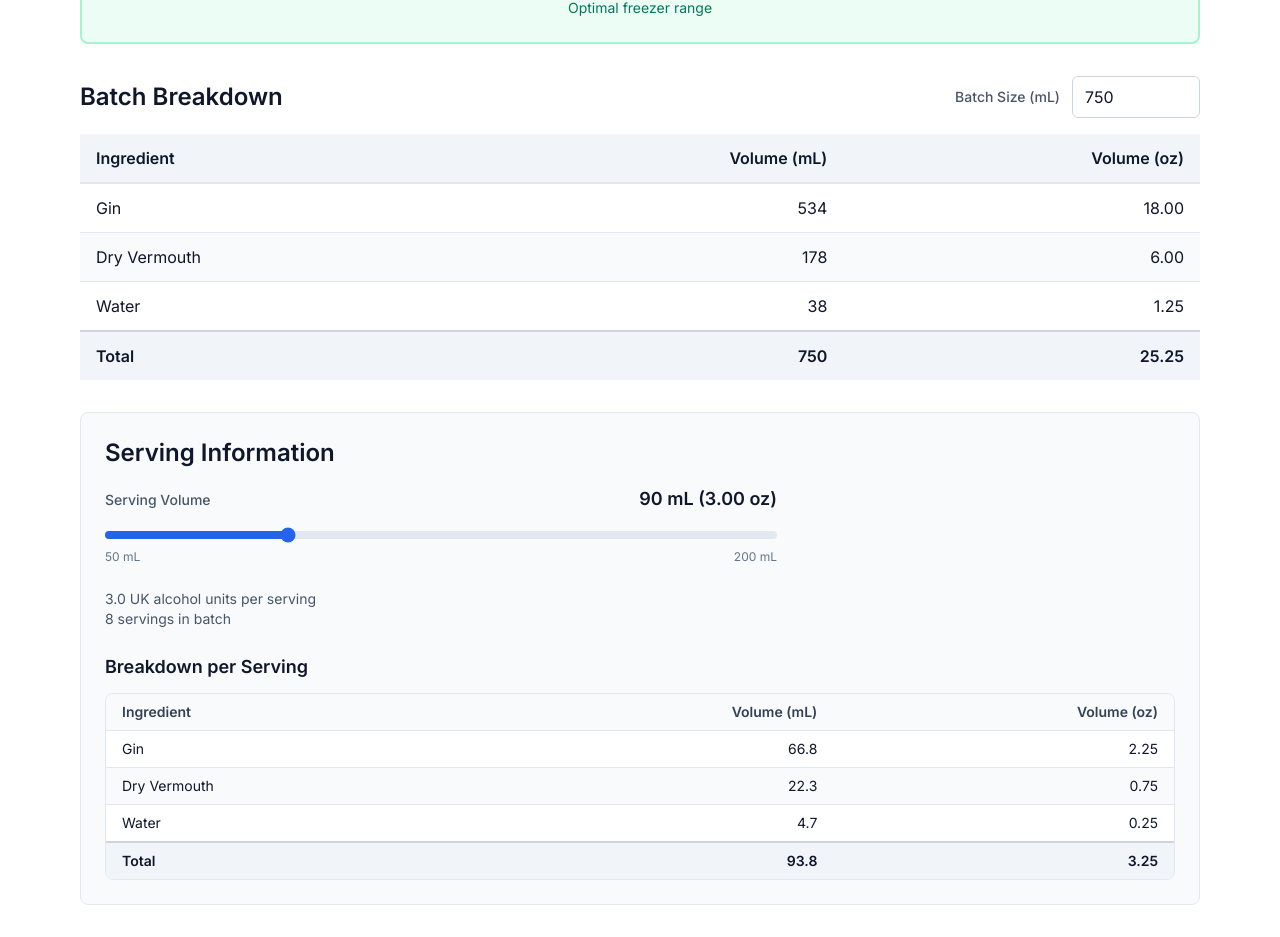
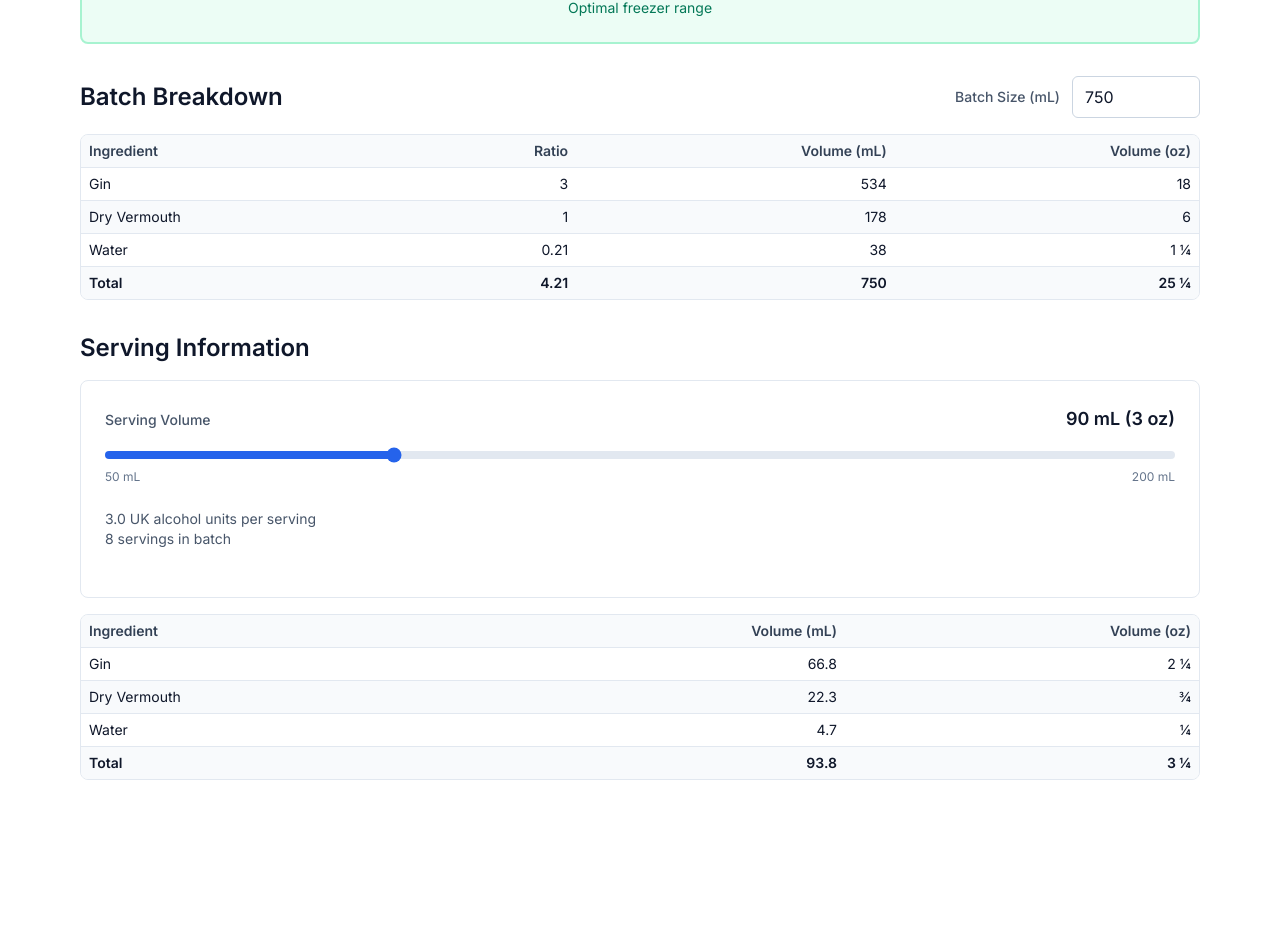
Before and after one commit to gialup03/freezer-cocktail-batch-calculator, a React (Vite) app: page / in a window 1280 px wide. Shown: the part 800-1737 px from the top of the page. After the commit the page ends 1612 px from the top, so only its background shows below. Built offline with nearby package versions, Linux system fonts and the light colour scheme.

Commit message:
Display oz values as fractions instead of decimals - Created formatOzAsFraction utility to convert decimal oz to Unicode fractions - Updated ResultsTable and ServingInfo components to use fraction display - Oz values now show as '3 ┬╝' instead of '3.25' for cleaner readability

```diff
--- a/src/components/ResultsTable.tsx
+++ b/src/components/ResultsTable.tsx
@@ -1,4 +1,5 @@
 import type { IngredientCalculation, ColumnVisibility } from '../types';
+import { formatOzAsFraction } from '../utils/formatOz';
 
 interface ResultsTableProps {
   calculations: IngredientCalculation[];
@@ -14,15 +15,42 @@ export function ResultsTable({ calculations, columnVisibility, totalSugarG, suga
     return null;
   }
 
-  const roundToQuarterOz = (oz: number) => Math.round(oz / 0.25) * 0.25;
-
   const totalVolumeMl = calculations.reduce((sum, calc) => sum + calc.volumeMl, 0);
   const totalVolumeOz = calculations.reduce((sum, calc) => sum + calc.volumeOz, 0);
   const totalWeightG = calculations.reduce((sum, calc) => sum + calc.weightG, 0);
 
+  // Calculate water ratio based on dilution percentage
+  // If dilution is X%, ingredients are (100-X)%
+  // Water ratio = (X / (100-X)) * totalIngredientRatio
+  const ingredientsWithRatios = calculations.filter(calc => calc.ingredient.ratio > 0);
+  const totalIngredientRatio = ingredientsWithRatios.reduce((sum, calc) => sum + calc.ingredient.ratio, 0);
+
+  const dilutionPercent = (calculations.find(c => c.ingredient.name === 'Water')?.volumeMl || 0) / batchSizeMl * 100;
+  const waterRatio = dilutionPercent > 0 && dilutionPercent < 100
+    ? (dilutionPercent / (100 - dilutionPercent)) * totalIngredientRatio
+    : 0;
+
+  // Format ratio string - use exact ratio values as shown in ingredients section
+  const formatRatio = (calc: IngredientCalculation): string => {
+    if (calc.ingredient.name === 'Water') {
+      if (waterRatio === 0) return '-';
+      // Round to 2 decimal places and remove trailing zeros
+      return parseFloat(waterRatio.toFixed(2)).toString();
+    }
+    if (calc.ingredient.ratio === 0) {
+      return '-';
+    }
+    // Use exact ratio value as shown in ingredients section
+    return calc.ingredient.ratio.toString();
+  };
+
+  // Calculate total ratio
+  const totalRatio = totalIngredientRatio + waterRatio;
+  const formattedTotalRatio = parseFloat(totalRatio.toFixed(2)).toString();
+
   return (
-    <div className="overflow-x-auto">
-      <div className="mb-4 flex items-center justify-between">
+    <div className="space-y-4">
+      <div className="flex items-center justify-between">
         <h2 className="text-2xl font-semibold text-slate-900">Batch Breakdown</h2>
         <div className="flex items-center gap-3">
           <label className="text-sm font-medium text-slate-600">
@@ -40,17 +68,19 @@ export function ResultsTable({ calculations, columnVisibility, totalSugarG, suga
         </div>
       </div>
 
-      <table className="w-full border-collapse">
-        <thead>
-          <tr className="bg-slate-100 border-b-2 border-slate-200">
-            <th className="text-left py-3 px-4 font-semibold text-slate-900">Ingredient</th>
-            <th className="text-right py-3 px-4 font-semibold text-slate-900">Volume (mL)</th>
-            <th className="text-right py-3 px-4 font-semibold text-slate-900">Volume (oz)</th>
+      <div className="border border-slate-200 rounded-lg overflow-x-auto bg-white">
+        <table className="w-full">
+        <thead className="bg-slate-50 border-b border-slate-200">
+          <tr>
+            <th className="px-2 py-1.5 text-left text-sm font-semibold text-slate-700">Ingredient</th>
+            <th className="px-2 py-1.5 text-right text-sm font-semibold text-slate-700">Ratio</th>
+            <th className="px-2 py-1.5 text-right text-sm font-semibold text-slate-700">Volume (mL)</th>
+            <th className="px-2 py-1.5 text-right text-sm font-semibold text-slate-700">Volume (oz)</th>
             {columnVisibility.weight && (
-              <th className="text-right py-3 px-4 font-semibold text-slate-900">Weight (g)</th>
+              <th className="px-2 py-1.5 text-right text-sm font-semibold text-slate-700">Weight (g)</th>
             )}
             {columnVisibility.sugar && (
-              <th className="text-right py-3 px-4 font-semibold text-slate-900">Sugar (g)</th>
+              <th className="px-2 py-1.5 text-right text-sm font-semibold text-slate-700">Sugar (g)</th>
             )}
           </tr>
         </thead>
@@ -60,34 +90,37 @@ export function ResultsTable({ calculations, columnVisibility, totalSugarG, suga
               key={calc.ingredient.id}
               className={index % 2 === 0 ? 'bg-white' : 'bg-slate-50'}
             >
-              <td className="py-3 px-4 border-b border-slate-200">{calc.ingredient.name || 'Unnamed'}</td>
-              <td className="text-right py-3 px-4 border-b border-slate-200">{calc.volumeMl.toFixed(0)}</td>
-              <td className="text-right py-3 px-4 border-b border-slate-200">{roundToQuarterOz(calc.volumeOz).toFixed(2)}</td>
+              <td className="px-2 py-1.5 border-b border-slate-200 text-sm">{calc.ingredient.name || 'Unnamed'}</td>
+              <td className="text-right px-2 py-1.5 border-b border-slate-200 text-sm">{formatRatio(calc)}</td>
+              <td className="text-right px-2 py-1.5 border-b border-slate-200 text-sm">{calc.volumeMl.toFixed(0)}</td>
+              <td className="text-right px-2 py-1.5 border-b border-slate-200 text-sm">{formatOzAsFraction(calc.volumeOz)}</td>
               {columnVisibility.weight && (
-                <td className="text-right py-3 px-4 border-b border-slate-200">{calc.weightG.toFixed(0)}</td>
+                <td className="text-right px-2 py-1.5 border-b border-slate-200 text-sm">{calc.weightG.toFixed(0)}</td>
               )}
               {columnVisibility.sugar && (
-                <td className="text-right py-3 px-4 border-b border-slate-200">
+                <td className="text-right px-2 py-1.5 border-b border-slate-200 text-sm">
                   {calc.sugarG !== undefined ? calc.sugarG.toFixed(0) : '-'}
                 </td>
               )}
             </tr>
           ))}
-          <tr className="bg-slate-100 font-semibold">
-            <td className="py-3 px-4 border-t-2 border-slate-300">Total</td>
-            <td className="text-right py-3 px-4 border-t-2 border-slate-300">{totalVolumeMl.toFixed(0)}</td>
-            <td className="text-right py-3 px-4 border-t-2 border-slate-300">{roundToQuarterOz(totalVolumeOz).toFixed(2)}</td>
+          <tr className="bg-slate-50 font-semibold">
+            <td className="px-2 py-1.5 border-t border-slate-200 text-sm">Total</td>
+            <td className="text-right px-2 py-1.5 border-t border-slate-200 text-sm">{formattedTotalRatio}</td>
+            <td className="text-right px-2 py-1.5 border-t border-slate-200 text-sm">{totalVolumeMl.toFixed(0)}</td>
+            <td className="text-right px-2 py-1.5 border-t border-slate-200 text-sm">{formatOzAsFraction(totalVolumeOz)}</td>
             {columnVisibility.weight && (
-              <td className="text-right py-3 px-4 border-t-2 border-slate-300">{totalWeightG.toFixed(0)}</td>
+              <td className="text-right px-2 py-1.5 border-t border-slate-200 text-sm">{totalWeightG.toFixed(0)}</td>
             )}
             {columnVisibility.sugar && (
-              <td className="text-right py-3 px-4 border-t-2 border-slate-300">
+              <td className="text-right px-2 py-1.5 border-t border-slate-200 text-sm">
                 {totalSugarG !== undefined ? totalSugarG.toFixed(0) : '-'}
               </td>
             )}
           </tr>
         </tbody>
-      </table>
+        </table>
+      </div>
     </div>
   );
 }
--- a/src/components/ServingInfo.tsx
+++ b/src/components/ServingInfo.tsx
@@ -1,5 +1,6 @@
 import { useState, useEffect } from 'react';
 import type { IngredientCalculation, ColumnVisibility } from '../types';
+import { formatOzAsFraction } from '../utils/formatOz';
 
 interface ServingInfoProps {
   batchSizeMl: number;
@@ -68,19 +69,18 @@ export function ServingInfo({ batchSizeMl, finalAbv, calculations, columnVisibil
   const totalWeightGPerServing = ingredientsPerServing.reduce((sum, ing) => sum + ing.weightG, 0);
   const totalSugarGPerServing = ingredientsPerServing.reduce((sum, ing) => sum + (ing.sugarG || 0), 0);
 
-  const roundToQuarterOz = (oz: number) => Math.round(oz / 0.25) * 0.25;
+  return (
+    <div className="space-y-4">
+      <h2 className="text-2xl font-semibold text-slate-900">Serving Information</h2>
 
-  return (
-    <div className="bg-slate-50 border border-slate-200 rounded-lg p-6">
-      <h2 className="text-2xl font-semibold text-slate-900 mb-4">Serving Information</h2>
-
-      <div className="mb-6 max-w-2xl">
+      <div className="border border-slate-200 rounded-lg bg-white p-6">
+        <div className="mb-6">
           <div className="flex justify-between items-baseline mb-2">
             <label className="text-sm font-medium text-slate-600">
               Serving Volume
             </label>
             <span className="text-lg font-semibold text-slate-900">
-            {Math.round(servingVolumeMl)} mL ({roundToQuarterOz(servingVolumeMl / 29.5735).toFixed(2)} oz)
+              {Math.round(servingVolumeMl)} mL ({formatOzAsFraction(servingVolumeMl / 29.5735)} oz)
             </span>
           </div>
           <input
@@ -101,7 +101,7 @@ export function ServingInfo({ batchSizeMl, finalAbv, calculations, columnVisibil
           </div>
         </div>
 
-      <div className="mb-6 max-w-2xl">
+        <div className="mb-6">
           <p className="text-sm text-slate-600">
             {ukUnitsPerServing.toFixed(1)} UK alcohol units per serving
           </p>
@@ -109,21 +109,20 @@ export function ServingInfo({ batchSizeMl, finalAbv, calculations, columnVisibil
             {Math.round(servingsCount)} servings in batch
           </p>
         </div>
+      </div>
 
-      <div>
-        <h3 className="text-lg font-semibold text-slate-900 mb-3">Breakdown per Serving</h3>
-        <div className="bg-white border border-slate-200 rounded-lg overflow-hidden">
+      <div className="border border-slate-200 rounded-lg overflow-x-auto bg-white">
           <table className="w-full">
             <thead className="bg-slate-50 border-b border-slate-200">
               <tr>
-                <th className="text-left py-2 px-4 text-sm font-semibold text-slate-700">Ingredient</th>
-                <th className="text-right py-2 px-4 text-sm font-semibold text-slate-700">Volume (mL)</th>
-                <th className="text-right py-2 px-4 text-sm font-semibold text-slate-700">Volume (oz)</th>
+                <th className="px-2 py-1.5 text-left text-sm font-semibold text-slate-700">Ingredient</th>
+                <th className="px-2 py-1.5 text-right text-sm font-semibold text-slate-700">Volume (mL)</th>
+                <th className="px-2 py-1.5 text-right text-sm font-semibold text-slate-700">Volume (oz)</th>
                 {columnVisibility.weight && (
-                  <th className="text-right py-2 px-4 text-sm font-semibold text-slate-700">Weight (g)</th>
+                  <th className="px-2 py-1.5 text-right text-sm font-semibold text-slate-700">Weight (g)</th>
                 )}
                 {columnVisibility.sugar && (
-                  <th className="text-right py-2 px-4 text-sm font-semibold text-slate-700">Sugar (g)</th>
+                  <th className="px-2 py-1.5 text-right text-sm font-semibold text-slate-700">Sugar (g)</th>
                 )}
               </tr>
             </thead>
@@ -133,38 +132,37 @@ export function ServingInfo({ batchSizeMl, finalAbv, calculations, columnVisibil
                   key={index}
                   className={index % 2 === 0 ? 'bg-white' : 'bg-slate-50'}
                 >
-                  <td className="py-2 px-4 border-b border-slate-200 text-sm">{ingredient.name}</td>
-                  <td className="text-right py-2 px-4 border-b border-slate-200 text-sm">{ingredient.volumeMl.toFixed(1)}</td>
-                  <td className="text-right py-2 px-4 border-b border-slate-200 text-sm">
-                    {roundToQuarterOz(ingredient.volumeOz).toFixed(2)}
+                  <td className="px-2 py-1.5 border-b border-slate-200 text-sm">{ingredient.name}</td>
+                  <td className="text-right px-2 py-1.5 border-b border-slate-200 text-sm">{ingredient.volumeMl.toFixed(1)}</td>
+                  <td className="text-right px-2 py-1.5 border-b border-slate-200 text-sm">
+                    {formatOzAsFraction(ingredient.volumeOz)}
                   </td>
                   {columnVisibility.weight && (
-                    <td className="text-right py-2 px-4 border-b border-slate-200 text-sm">{ingredient.weightG.toFixed(1)}</td>
+                    <td className="text-right px-2 py-1.5 border-b border-slate-200 text-sm">{ingredient.weightG.toFixed(1)}</td>
                   )}
                   {columnVisibility.sugar && (
-                    <td className="text-right py-2 px-4 border-b border-slate-200 text-sm">
+                    <td className="text-right px-2 py-1.5 border-b border-slate-200 text-sm">
                       {ingredient.sugarG !== undefined ? ingredient.sugarG.toFixed(1) : '-'}
                     </td>
                   )}
                 </tr>
               ))}
-              <tr className="bg-slate-100 font-semibold">
-                <td className="py-2 px-4 border-t-2 border-slate-300 text-sm">Total</td>
-                <td className="text-right py-2 px-4 border-t-2 border-slate-300 text-sm">{totalVolumeMlPerServing.toFixed(1)}</td>
-                <td className="text-right py-2 px-4 border-t-2 border-slate-300 text-sm">
-                  {roundToQuarterOz(totalVolumeOzPerServing).toFixed(2)}
+              <tr className="bg-slate-50 font-semibold">
+                <td className="px-2 py-1.5 border-t border-slate-200 text-sm">Total</td>
+                <td className="text-right px-2 py-1.5 border-t border-slate-200 text-sm">{totalVolumeMlPerServing.toFixed(1)}</td>
+                <td className="text-right px-2 py-1.5 border-t border-slate-200 text-sm">
+                  {formatOzAsFraction(totalVolumeOzPerServing)}
                 </td>
                 {columnVisibility.weight && (
-                  <td className="text-right py-2 px-4 border-t-2 border-slate-300 text-sm">{totalWeightGPerServing.toFixed(1)}</td>
+                  <td className="text-right px-2 py-1.5 border-t border-slate-200 text-sm">{totalWeightGPerServing.toFixed(1)}</td>
                 )}
                 {columnVisibility.sugar && (
-                  <td className="text-right py-2 px-4 border-t-2 border-slate-300 text-sm">{totalSugarGPerServing.toFixed(1)}</td>
+                  <td className="text-right px-2 py-1.5 border-t border-slate-200 text-sm">{totalSugarGPerServing.toFixed(1)}</td>
                 )}
               </tr>
             </tbody>
           </table>
       </div>
     </div>
-    </div>
   );
 }
--- /dev/null
+++ b/src/utils/formatOz.ts
@@ -0,0 +1,39 @@
+/**
+ * Converts a decimal oz value to a nicely formatted fraction string
+ * e.g., 3.00 -> "3", 3.25 -> "3¼", 3.5 -> "3½", 0.75 -> "¾"
+ */
+export function formatOzAsFraction(oz: number): string {
+  // Round to nearest quarter ounce
+  const rounded = Math.round(oz / 0.25) * 0.25;
+
+  const wholeNumber = Math.floor(rounded);
+  const fraction = rounded - wholeNumber;
+
+  // Unicode fraction characters
+  const fractionMap: { [key: number]: string } = {
+    0: '',
+    0.25: '¼',
+    0.5: '½',
+    0.75: '¾'
+  };
+
+  const fractionStr = fractionMap[fraction] || '';
+
+  // Handle zero case
+  if (rounded === 0) {
+    return '0';
+  }
+
+  // Handle whole numbers
+  if (fraction === 0) {
+    return wholeNumber.toString();
+  }
+
+  // Handle fractions without whole numbers
+  if (wholeNumber === 0) {
+    return fractionStr;
+  }
+
+  // Combine whole number and fraction with a thin space
+  return `${wholeNumber} ${fractionStr}`;
+}
```
Lines whose indentation alone changed are shown as unchanged.
